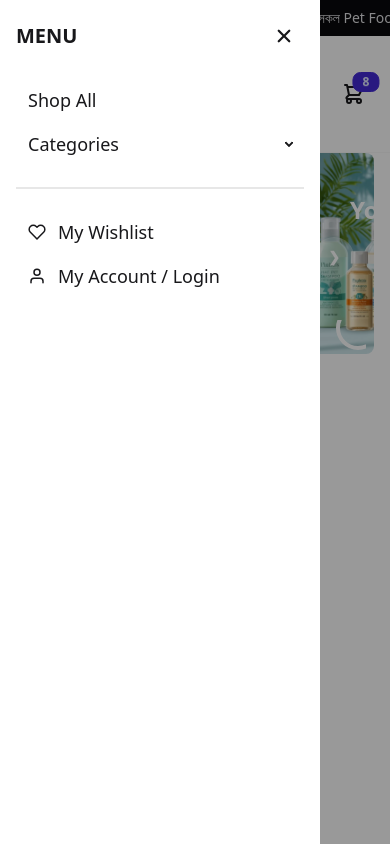
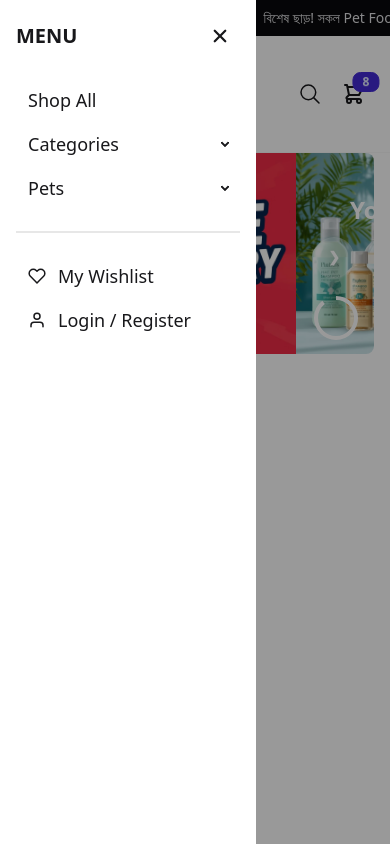
Before and after one commit to Parvej101/pest-nest, a Next.js app: page / in a window 390 px wide. Both pictures are taken after a click on the label 36 px from the left and 94 px from the top of the page. Built offline with nearby package versions, Linux system fonts and the light colour scheme.

Commit message:
fix responsiveness

```diff
--- a/src/components/home/HeroSlider.jsx
+++ b/src/components/home/HeroSlider.jsx
@@ -98,8 +98,8 @@ const HeroSlider = () => {
           <circle
             className={styles.timer_circle}
             style={{ animationDuration: `${AUTOPLAY_DELAY}ms` }}
-            cx="24"
-            cy="24"
+            cx="26"
+            cy="26"
             r="20"
           ></circle>
         </svg>
--- a/src/components/home/HeroSlider.module.css
+++ b/src/components/home/HeroSlider.module.css
@@ -1,5 +1,49 @@
 /* src/components/home/HeroSlider.module.css */
 
+/* --- ক্যারোসেলের মূল অ্যানিমেশন --- */
+.carousel_container {
+  display: flex;
+  width: 300%;
+  animation: scroll 12s ease-in-out infinite;
+}
+
+.carousel_slide {
+  width: 100%;
+  flex-shrink: 0;
+  height: 300px;
+}
+
+@media (min-width: 768px) {
+  .carousel_slide {
+    height: 500px;
+  }
+}
+
+@keyframes scroll {
+  0%,
+  25% {
+    transform: translateX(0%);
+  }
+  33.33%,
+  58.33% {
+    transform: translateX(-33.33%);
+  }
+  66.66%,
+  91.66% {
+    transform: translateX(-66.66%);
+  }
+  100% {
+    transform: translateX(0%);
+  }
+}
+
+.carousel_wrapper:hover .carousel_container {
+  animation-play-state: paused;
+}
+
+/* --- অ্যানিমেটেড বৃত্তের স্টাইল (চূড়ান্ত সংস্করণ) --- */
+
+/* ডিফল্ট (ডেস্কটপ) স্টাইল */
 .timer_wrapper {
   position: absolute;
   right: 16px;
@@ -9,49 +53,23 @@
   height: 48px;
 }
 
-/* For medium devices */
-@media (max-width: 768px) {
-  .timer_wrapper {
-    right: 12px;
-    bottom: 12px;
-    width: 40px;
-    height: 40px;
-  }
+.timer_circle {
+  stroke-dasharray: 125.6;
+  stroke-dashoffset: 125.6;
+  stroke-width: 4px; /* <-- ডেস্কটপের জন্য মোটা বর্ডার */
+  stroke: white;
+  fill: none;
+  animation-name: progress-bar-kf;
+  animation-timing-function: linear;
+  animation-fill-mode: forwards;
 }
 
-/* For small devices */
-@media (max-width: 576px) {
-  .timer_wrapper {
-    right: 8px;
-    bottom: 8px;
-    width: 32px;
-    height: 32px;
-  }
-}
-.carousel_slide {
-  width: 100%;
-  flex-shrink: 0;
-  height: 100%;
-}
 .timer_svg {
   transform: rotate(-90deg);
   width: 100%;
   height: 100%;
 }
 
-.timer_circle {
-  stroke-dasharray: 125.6; /* Circle circumference */
-  stroke-dashoffset: 125.6;
-  stroke-width: 4px;
-  stroke: white;
-  fill: none;
-  /* অ্যানিমেশনটি এখানে প্রয়োগ করা হয়েছে */
-  animation-name: progress-bar-kf;
-  animation-timing-function: linear;
-  animation-fill-mode: forwards;
-}
-
-/* বৃত্তের অ্যানিমেশনের জন্য কীফ্রেম */
 @keyframes progress-bar-kf {
   from {
     stroke-dashoffset: 0;
--- a/src/components/layout/Navbar.jsx
+++ b/src/components/layout/Navbar.jsx
@@ -4,15 +4,22 @@
 
 import Image from "next/image";
 import Link from "next/link";
+import { useState } from "react";
 import { FiHeart, FiUser } from "react-icons/fi"; // Wishlist & User Icons
 import { HiOutlineMenuAlt1, HiOutlineShoppingCart } from "react-icons/hi";
 import { IoClose, IoSearchOutline } from "react-icons/io5";
 
 function Navbar() {
+  // ডেমোর জন্য, আমরা একটি state ব্যবহার করছি লগইন স্ট্যাটাস ট্র্যাক করার জন্য
+  // প্রাথমিকভাবে ব্যবহারকারী লগইন করা নেই (false)
+  const [isLoggedIn, setIsLoggedIn] = useState(false);
+
   return (
     <div className="drawer">
+      {/* Drawer Checkbox (hidden) */}
       <input id="mobile-drawer" type="checkbox" className="drawer-toggle" />
 
+      {/* Page Content (including the visible navbar) */}
       <div className="drawer-content flex flex-col">
         <header className="bg-base-100 border-b border-base-200 sticky top-0 z-30">
           <div className="navbar max-w-7xl mx-auto px-4 sm:px-6 lg:px-8">
@@ -102,17 +109,25 @@ function Navbar() {
                     role="button"
                     className="btn btn-ghost btn-circle avatar"
                   >
+                    {isLoggedIn ? (
                       <div className="w-8 rounded-full">
                         <img
                           alt="User Avatar"
                           src="https://img.daisyui.com/images/stock/photo-1534528741775-53994a69daeb.jpg"
                         />
                       </div>
+                    ) : (
+                      <div className="w-8 h-8 rounded-full bg-base-300 flex items-center justify-center">
+                        <FiUser className="h-5 w-5" />
+                      </div>
+                    )}
                   </div>
                   <ul
                     tabIndex={0}
                     className="menu menu-sm dropdown-content mt-3 z-[1] p-2 shadow bg-base-100 rounded-box w-52"
                   >
+                    {isLoggedIn ? (
+                      <>
                         <li>
                           <Link href="/profile">Profile</Link>
                         </li>
@@ -122,6 +137,17 @@ function Navbar() {
                         <li>
                           <a>Logout</a>
                         </li>
+                      </>
+                    ) : (
+                      <>
+                        <li>
+                          <Link href="/login">Login</Link>
+                        </li>
+                        <li>
+                          <Link href="/register">Register</Link>
+                        </li>
+                      </>
+                    )}
                   </ul>
                 </div>
               </div>
@@ -130,14 +156,15 @@ function Navbar() {
         </header>
       </div>
 
-      {/* Drawer Side Panel */}
-      <div className="drawer-side z-40">
+      {/* Drawer Side Panel (The slide-out menu) */}
+      <div className="drawer-side z-40 ">
         <label
           htmlFor="mobile-drawer"
           aria-label="close sidebar"
           className="drawer-overlay"
         ></label>
-        <div className="menu p-4 w-80 min-h-full bg-base-100">
+        <div className="menu p-4 w-64 min-h-full bg-base-100">
+          {/* Drawer Header */}
           <div className="flex justify-between items-center mb-6">
             <h2 className="text-xl font-bold">MENU</h2>
             <label htmlFor="mobile-drawer" className="btn btn-ghost btn-circle">
@@ -153,14 +180,30 @@ function Navbar() {
             <li>
               <details>
                 <summary className="flex justify-between">Categories</summary>
-                <ul>
+                <ul className="p-2 text-base">
                   <li>
-                    <Link href="/collections/pet-toys">PET TOYS</Link>
+                    <Link href="/collections/pet-toys">Pet Toys</Link>
                   </li>
                   <li>
                     <Link href="/collections/pet-accessories">
-                      PET ACCESSORIES
+                      Pet Accessories
                     </Link>
+                  </li>
+                  <li>
+                    <Link href="/collections/cat-food">Cat Food</Link>
+                  </li>
+                </ul>
+              </details>
+            </li>
+            <li>
+              <details>
+                <summary className="flex justify-between">Pets</summary>
+                <ul className="p-2 text-base">
+                  <li>
+                    <Link href="/collections/dogs">Dogs</Link>
+                  </li>
+                  <li>
+                    <Link href="/collections/cats">Cats</Link>
                   </li>
                 </ul>
               </details>
@@ -169,17 +212,25 @@ function Navbar() {
             {/* Divider */}
             <div className="divider my-4"></div>
 
-            {/* সরিয়ে নেওয়া আইকনগুলো এখানে যোগ করা হয়েছে */}
+            {/* Wishlist & Account Links */}
             <li>
               <Link href="/wishlist" className="flex items-center gap-3">
                 <FiHeart /> My Wishlist
               </Link>
             </li>
+            {isLoggedIn ? (
               <li>
                 <Link href="/profile" className="flex items-center gap-3">
-                <FiUser /> My Account / Login
+                  <FiUser /> My Account
                 </Link>
               </li>
+            ) : (
+              <li>
+                <Link href="/login" className="flex items-center gap-3">
+                  <FiUser /> Login / Register
+                </Link>
+              </li>
+            )}
           </ul>
         </div>
       </div>
```
Lines whose indentation alone changed are shown as unchanged.
